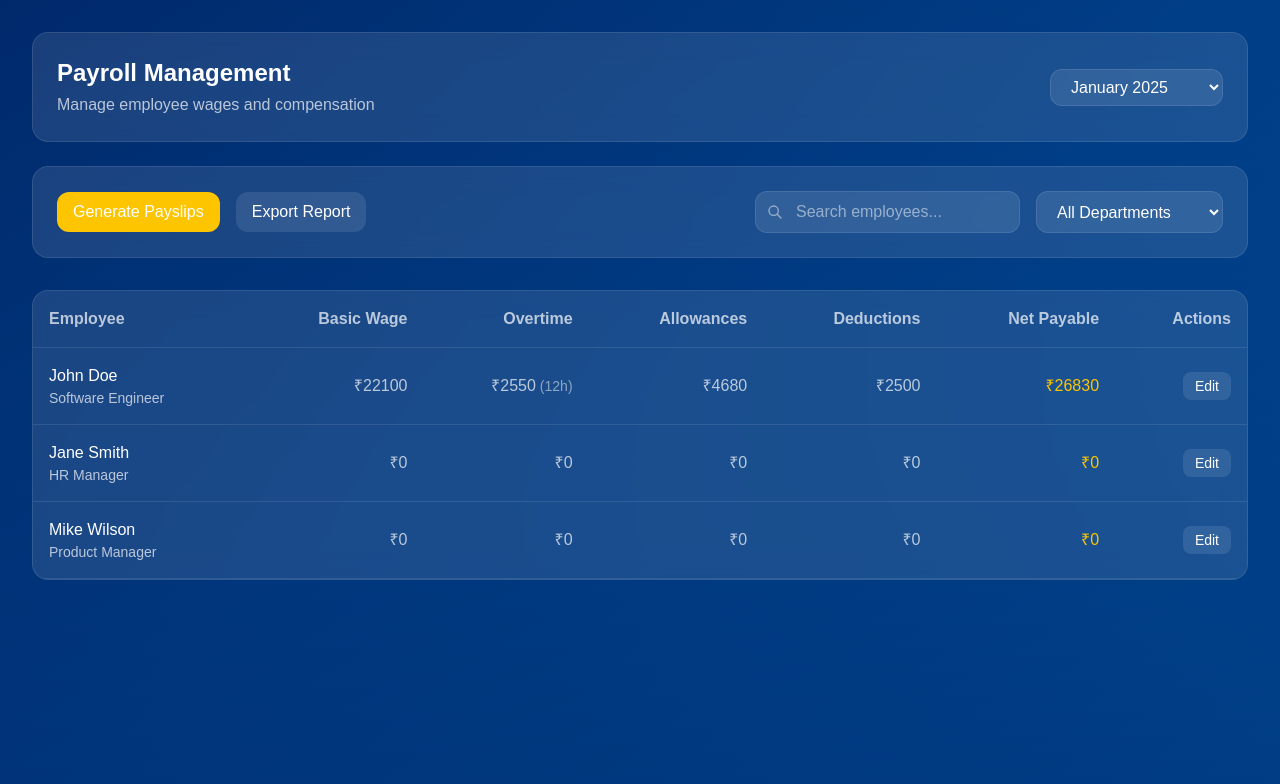
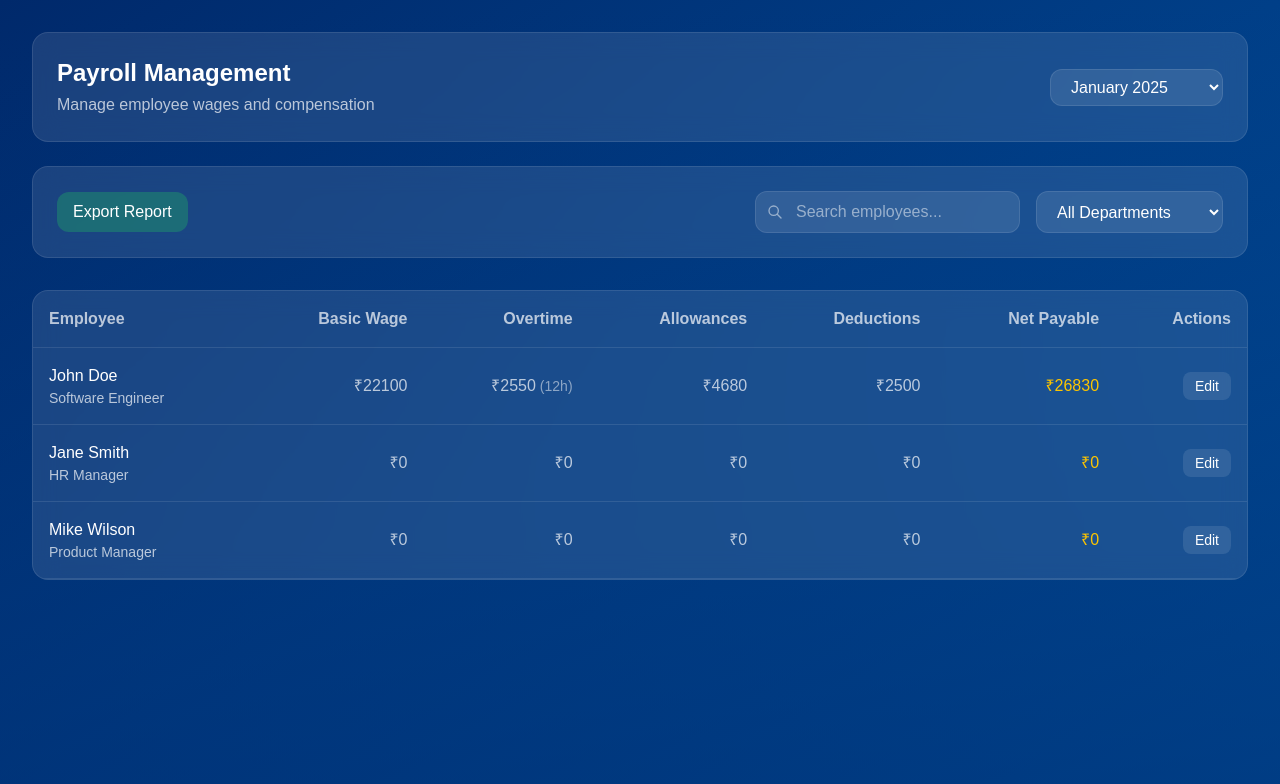
Before and after one commit to ThatNinjaGuy/employee-management, a Next.js app: page /payroll in a window 1280 px wide. Shown: the top 784 px of the page. Built offline with nearby package versions, Linux system fonts and the light colour scheme.

Commit message:
Imrpoved UX

```diff
--- a/src/components/payroll/PayrollActions.tsx
+++ b/src/components/payroll/PayrollActions.tsx
@@ -95,20 +95,15 @@ export function PayrollActions({
 
   return (
     <div className="mt-6 flex flex-col sm:flex-row gap-4 justify-between items-start sm:items-center bg-white/10 backdrop-blur-md rounded-2xl p-6 border border-white/10">
-      <div className="flex gap-4">
-        <button className="px-4 py-2 bg-accent-main text-white rounded-xl hover:bg-accent-light transition-colors duration-300">
-          Generate Payslips
-        </button>
       <button
         onClick={() => {
           console.log("Button clicked");
           handleExportReport();
         }}
-          className="px-4 py-2 bg-white/10 text-white rounded-xl hover:bg-white/20 transition-colors duration-300"
+        className="px-4 py-2 bg-green-500/30 text-white rounded-xl hover:bg-green-500/50 transition-colors duration-300 cursor-pointer"
       >
         Export Report
       </button>
-      </div>
 
       <div className="flex gap-4 w-full sm:w-auto">
         <div className="relative flex-1 sm:flex-initial">
```
Lines whose indentation alone changed are shown as unchanged.
